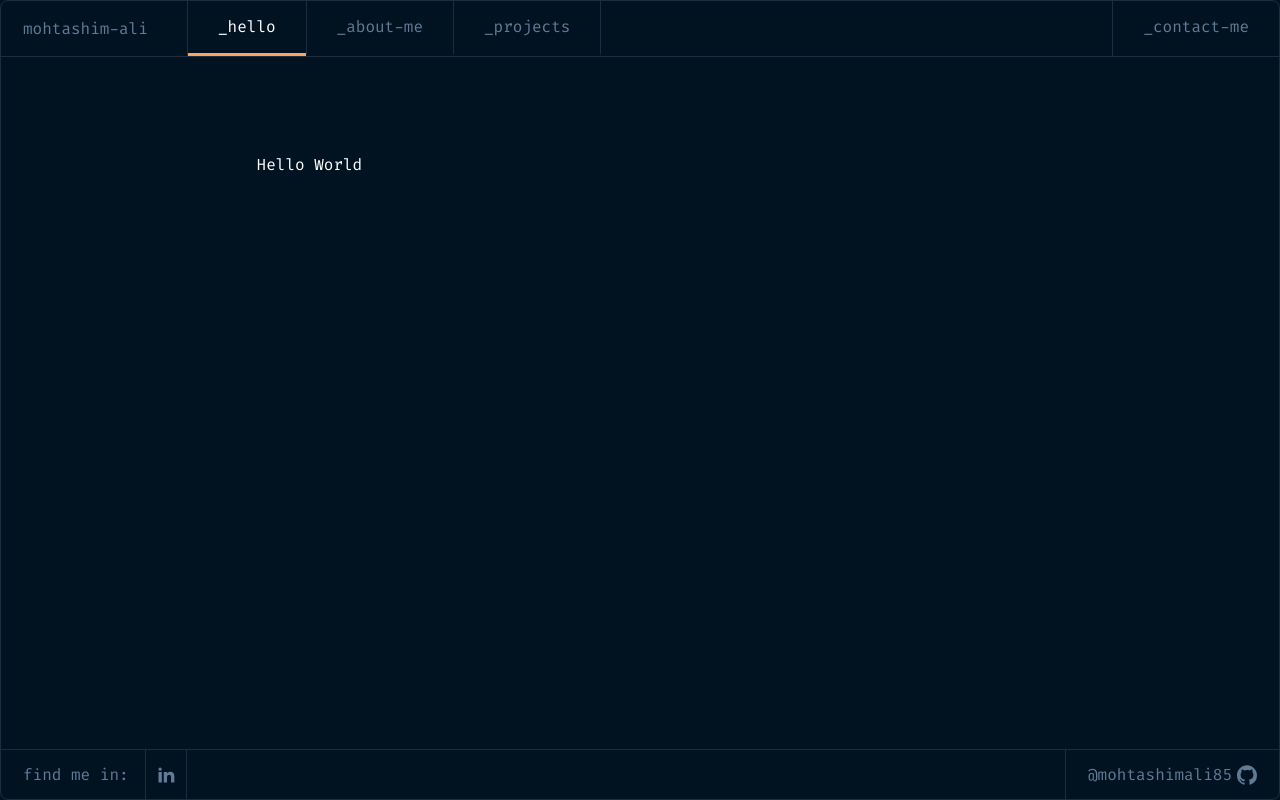
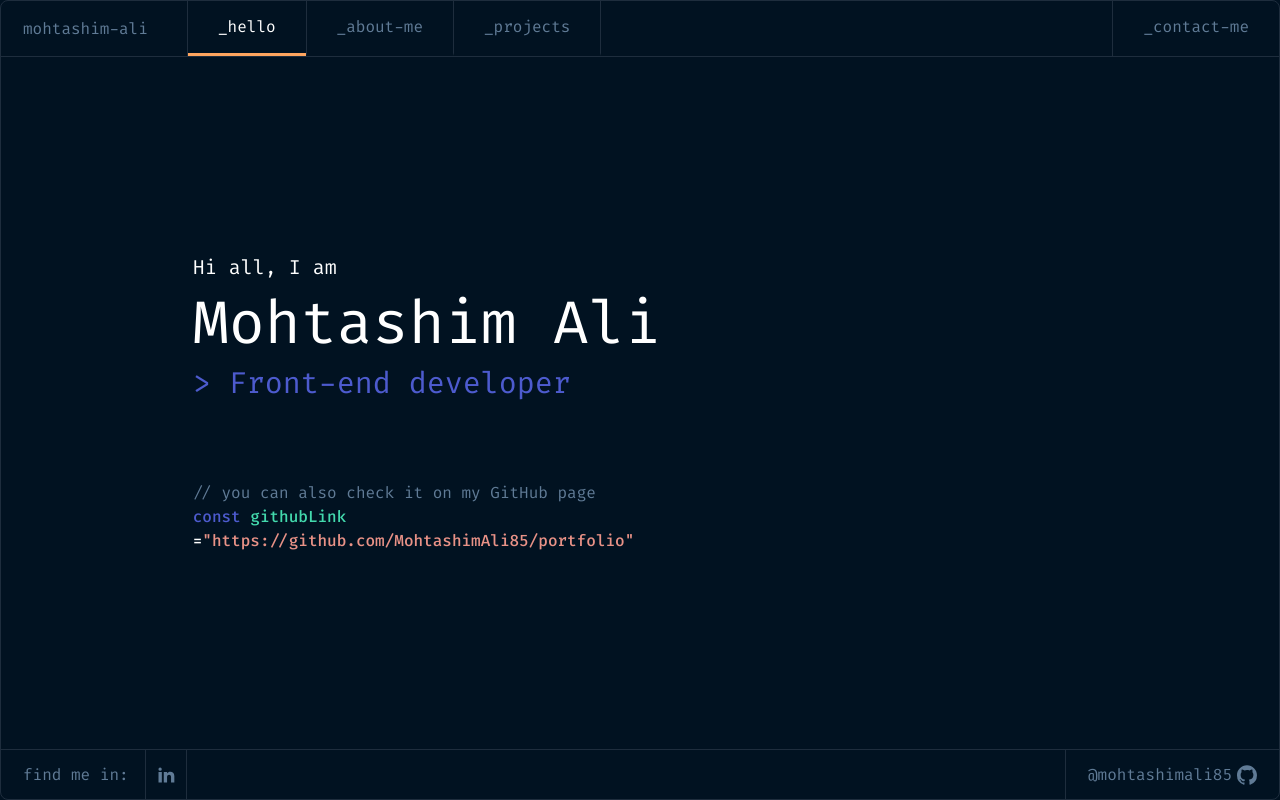
Before and after one commit to MohtashimAli85/portfolio, a Next.js app: page / in a window 1280 px wide. Built offline with nearby package versions, Linux system fonts and the light colour scheme.

Commit message:
page(hello): added first section

```diff
--- a/src/app/page.tsx
+++ b/src/app/page.tsx
@@ -1,7 +1,37 @@
 export default function Home() {
   return (
-    <div className='py-24 md:ml-[20%] md:mr-[15%] max-w-[65%] mx-auto'>
-      Hello World
-    </div>
+    <section className='flex items-center h-full py-24 md:ml-[15%] md:mr-[10%]  md:max-w-[75%] '>
+      <div className='flex sm:max-h-[510px] w-full'>
+        <div className='basis-1/2 md:space-y-20'>
+          <div className='space-y-3'>
+            <p className='text-base md:text-xl'>Hi all, I am</p>
+            <h1 className='text-2xl sm:text-3xl md:text-4xl lg:text-6xl'>
+              Mohtashim Ali
+            </h1>
+            <h2 className='text-xl sm:text-2xl md:text-3xl text-secondary'>
+              {'>  '}Front-end developer
+            </h2>
+          </div>
+          <div>
+            <p className='text-secondary-dark'>
+              {'//'} you can also check it on my GitHub page
+            </p>
+            <h3 className='font-medium'>
+              <span className='text-secondary'>const </span>
+              <span className='text-aquamarine'> githubLink </span>=
+              <span className='text-salmon'>
+                <a
+                  href='https://github.com/MohtashimAli85/portfolio'
+                  target='_blank'
+                >
+                  &quot;https://github.com/MohtashimAli85/portfolio&quot;
+                </a>
+              </span>
+            </h3>
+          </div>
+        </div>
+        <div className='basis-1/2'></div>
+      </div>
+    </section>
   );
 }
```
